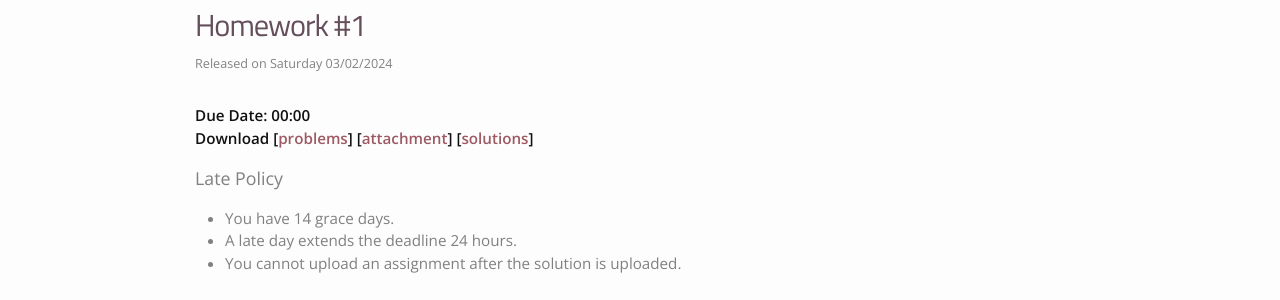
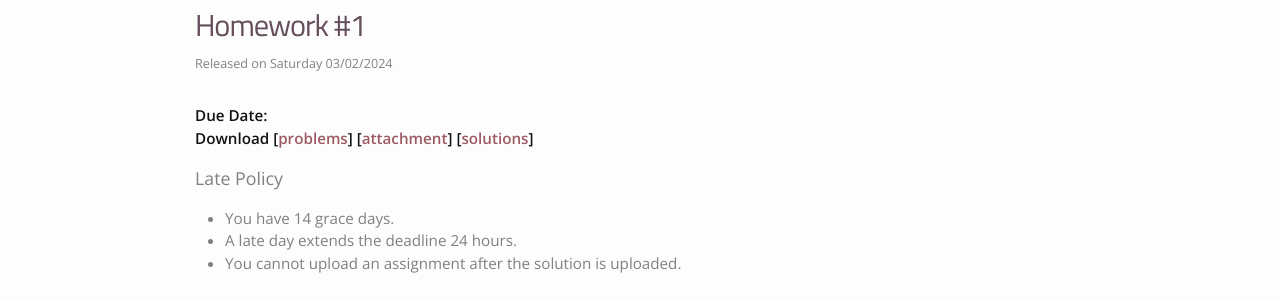
Before and after one commit to bcolabcourses/MLFall2025, a Jekyll site: the page built from _assignments/HW1.md, in a window 1280 px wide. Shown: the part 167-467 px from the top of the page. Built offline with Jekyll 4.4.1, drawn with Linux system fonts in a browser that asks for light colours; nearby versions of some CDN libraries; part of the change alters nothing that is shown.

Commit message:
Update HW1.md

```diff
--- a/_assignments/HW1.md
+++ b/_assignments/HW1.md
@@ -7,7 +7,6 @@ attachment: /static_files/assignments/prob10.csv
 solutions: /static_files/assignments/HW1Solution.pdf
 due_event:
     type: due
-    date: End of Day Esfand 29
     description: 'Assignment #1 due'
 ---
 In this assignment, we will explore the fundamental concepts of probability theory and how it relates to the field of
```
